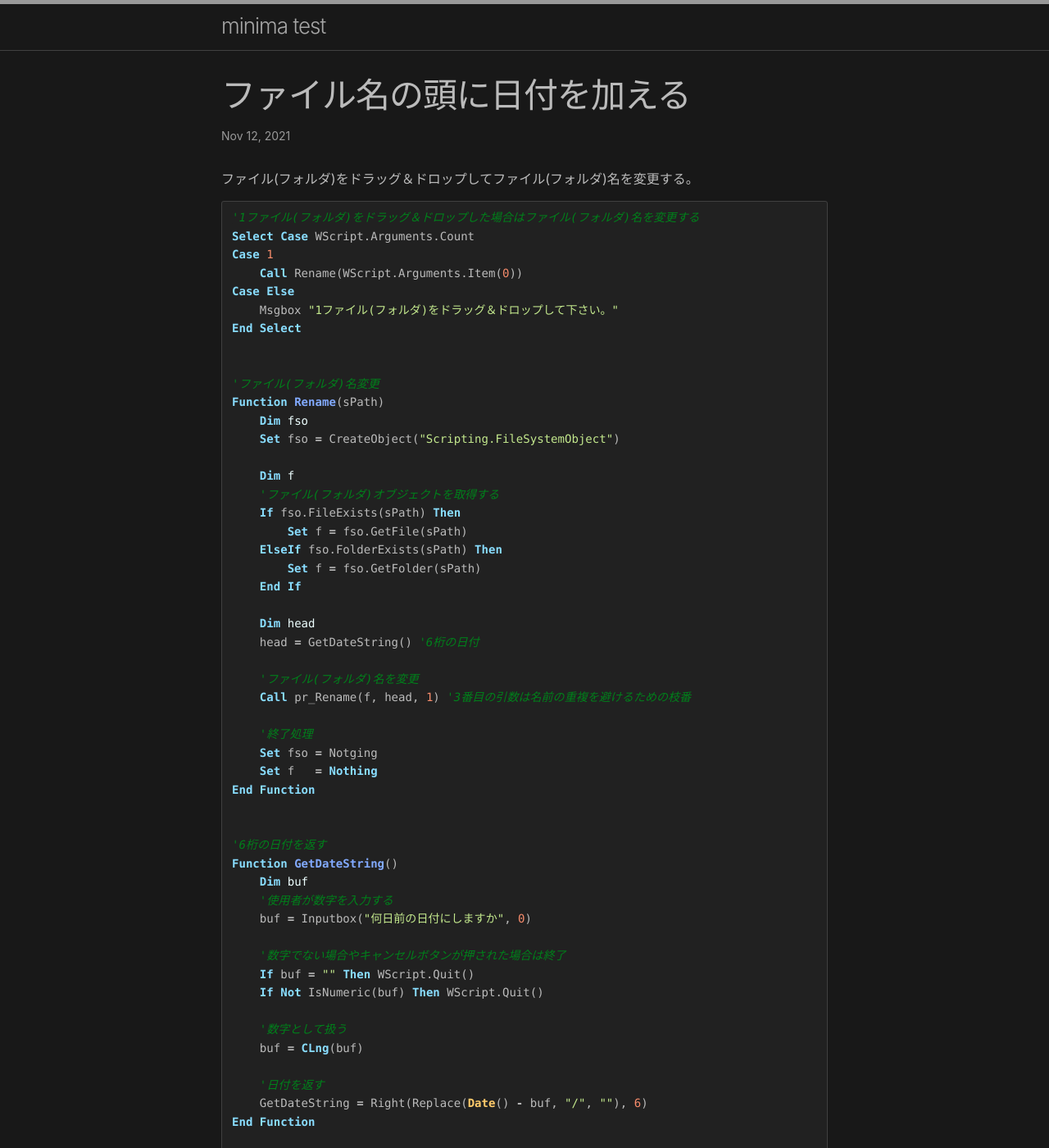
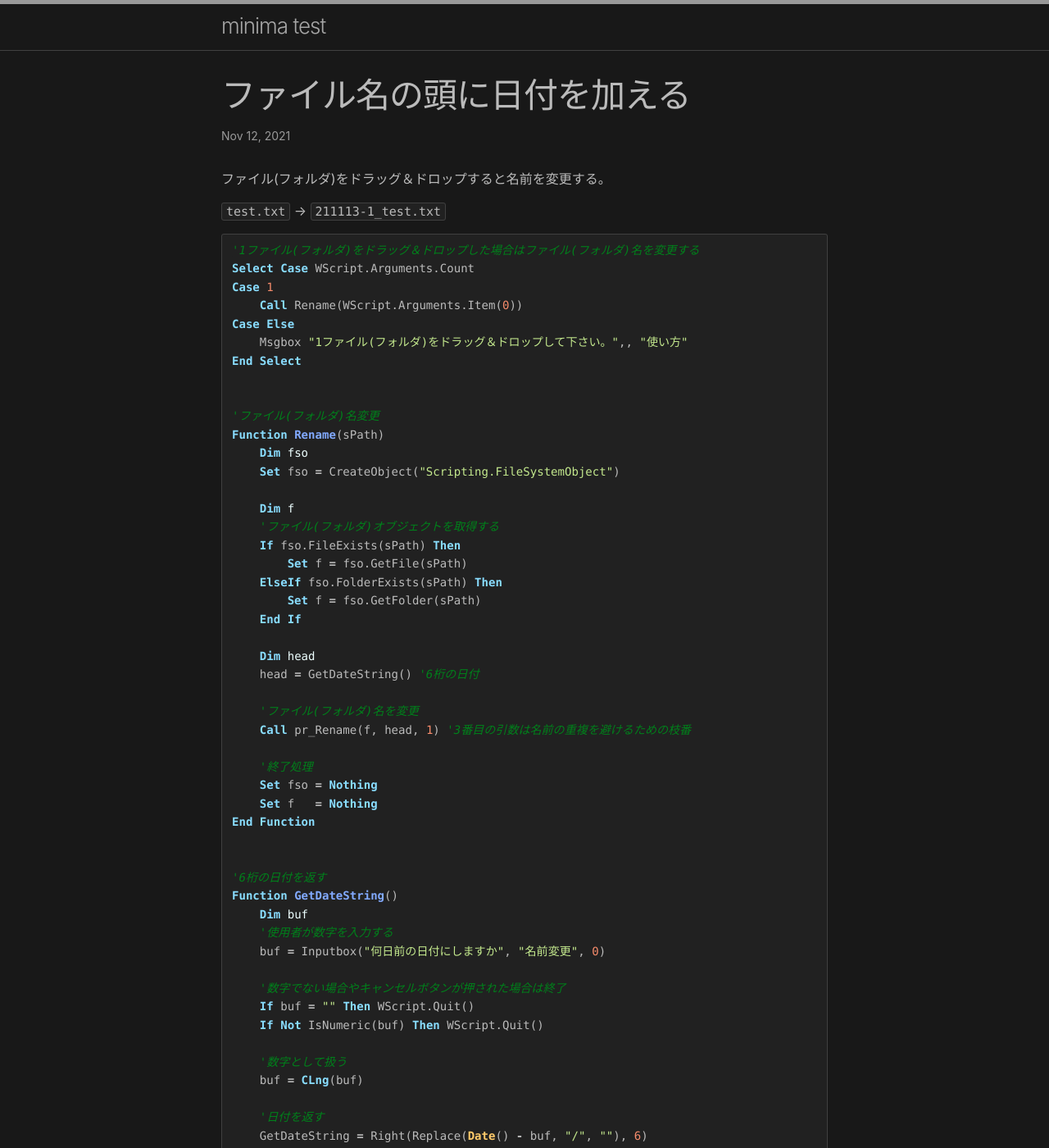
Before and after one commit to sammaya164/minima-test, a Jekyll site: the page built from _posts/2021-11-12-rename.md, in a window 1280 px wide and 1400 px high. Shown: the whole window at 82% size. Built offline with Jekyll 4.4.1, drawn with Linux system fonts in a browser that asks for light colours; some of the changed text lies outside the part shown.

Commit message:
Update 2021-11-12-rename.md

````diff
--- a/_posts/2021-11-12-rename.md
+++ b/_posts/2021-11-12-rename.md
@@ -3,7 +3,9 @@ layout: post
 title: "ファイル名の頭に日付を加える"
 ---
 
-ファイル(フォルダ)をドラッグ＆ドロップしてファイル(フォルダ)名を変更する。
+ファイル(フォルダ)をドラッグ＆ドロップすると名前を変更する。
+
+`test.txt` -> `211113-1_test.txt`
 
 ```vb
 '1ファイル(フォルダ)をドラッグ＆ドロップした場合はファイル(フォルダ)名を変更する
@@ -11,7 +13,7 @@ Select Case WScript.Arguments.Count
 Case 1
     Call Rename(WScript.Arguments.Item(0))
 Case Else
-    Msgbox "1ファイル(フォルダ)をドラッグ＆ドロップして下さい。"
+    Msgbox "1ファイル(フォルダ)をドラッグ＆ドロップして下さい。",, "使い方"
 End Select
 
 
@@ -35,7 +37,7 @@ Function Rename(sPath)
     Call pr_Rename(f, head, 1) '3番目の引数は名前の重複を避けるための枝番
 
     '終了処理
-    Set fso = Notging
+    Set fso = Nothing
     Set f   = Nothing
 End Function
 
@@ -44,7 +46,7 @@ End Function
 Function GetDateString()
     Dim buf
     '使用者が数字を入力する
-    buf = Inputbox("何日前の日付にしますか", 0)
+    buf = Inputbox("何日前の日付にしますか", "名前変更", 0)
 
     '数字でない場合やキャンセルボタンが押された場合は終了
     If buf = "" Then WScript.Quit()
@@ -63,12 +65,15 @@ Function pr_Rename(f, head, branch)
     Dim fso
     Set fso = CreateObject("Scripting.FileSystemObject")
 
-    Dim parent, name
+    Dim parent
     parent = fso.GetParentFolderName(f)
+    If Right(parent, 1) <> "\" Then parent = parent & "\"
+
+    Dim name
     name = fso.GetFileName(f)
 
     Dim path
-    path = parent & "\" head & "-" & branch & "_" & name
+    path = parent & "\" & head & "-" & branch & "_" & name
 
     '変更後と同名のファイル(フォルダ)が無ければ名前を変更する
     If (TypeName(f) = "File"   And Not fso.FileExists  (path)) Or _
````
